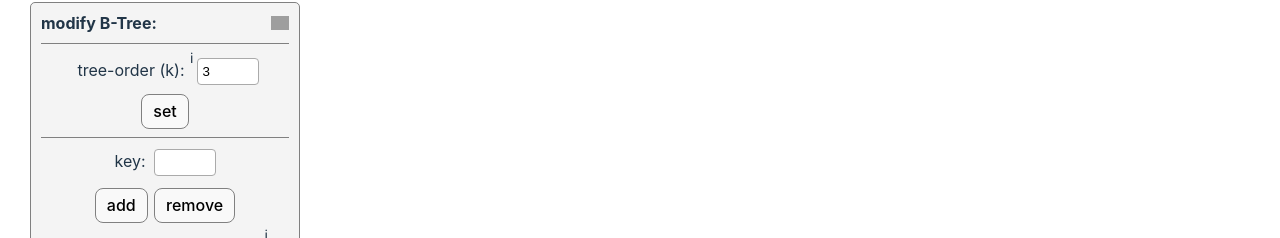
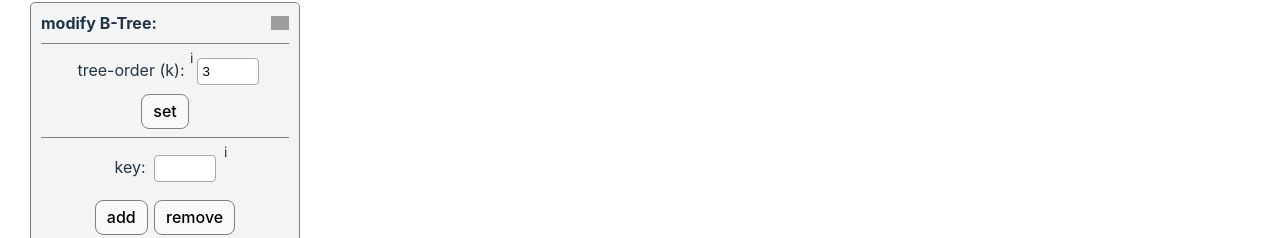
Before and after one commit to mattik01/Tree, a React (Vite) app: page / in a window 1280 px wide. Shown: the part 98-336 px from the top of the page. Built offline with nearby package versions, Linux system fonts and the light colour scheme; grey boxes are pictures that could not be loaded; what chance would draw is missing.

Commit message:
added key tooltip

```diff
--- a/src/Components/BTreePage/BTreeInputForm.jsx
+++ b/src/Components/BTreePage/BTreeInputForm.jsx
@@ -55,6 +55,9 @@ function BTreeInputForm({ formData, onInputChange, onButtonClick }) {
       {/* INDIVIDUAL KEY SEGMENT */}
       <div className="input-form-segment">
         <div className="inline-input">
+          <Tooltipped
+            children={
+              <div>
                 <label htmlFor="keyValue" className="inline-label">
                   key:
                 </label>
@@ -65,6 +68,12 @@ function BTreeInputForm({ formData, onInputChange, onButtonClick }) {
                   value={formData.keyValue}
                   onChange={onInputChange}
                   className="inline-input"
+                />
+              </div>
+            }
+            tooltipText={
+              "Its is recommended to surround keys meant as strings with quotes"
+            }
           />
         </div>
         <div className="inline-input">
```
Lines whose indentation alone changed are shown as unchanged.
